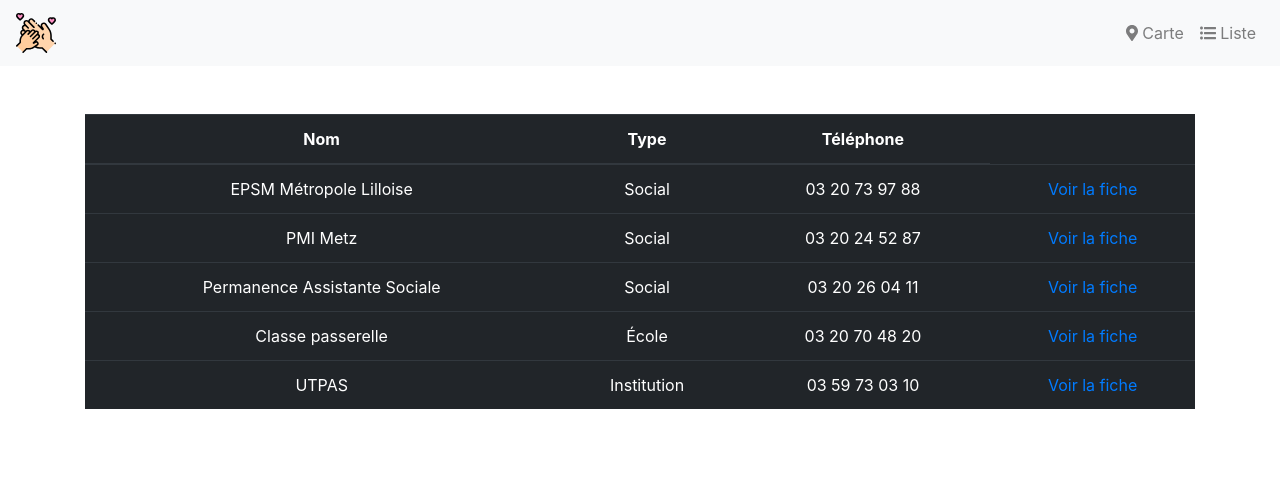
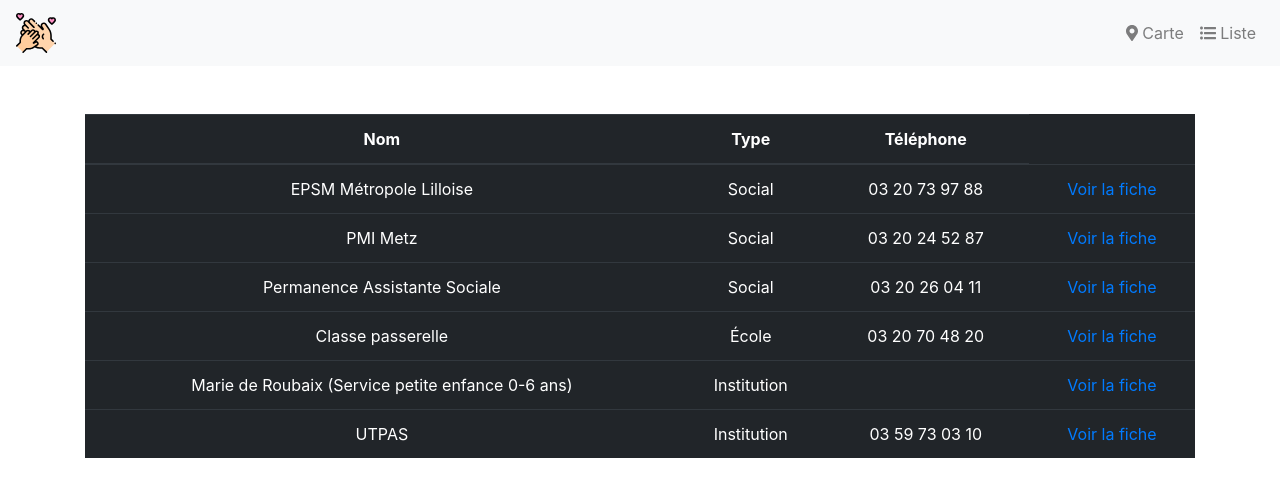
Before and after one commit to commissionparentalite/commissionparentalite.github.io, a Jekyll site: the page built from list.html, in a window 1280 px wide. Shown: the top 497 px of the page. Built offline with Jekyll 4.4.1, drawn with Linux system fonts in a browser that asks for light colours; nearby versions of some CDN libraries; some of the changed lines change nothing that is shown.

Commit message:
Update from Forestry.io - Updated marie-de-roubaix-service-petite-enfance-0-6-ans.md

```diff
--- a/_membres/marie-de-roubaix-service-petite-enfance-0-6-ans.md
+++ b/_membres/marie-de-roubaix-service-petite-enfance-0-6-ans.md
@@ -3,6 +3,25 @@
 layout: post
 desc: true
 date: 2018-09-10 13:22:58 +0000
-published: false
+name: Marie de Roubaix (Service petite enfance 0-6 ans)
+type: Institution
+rue: 10 rue du Château
+ville: Roubaix
+cp: 59100
+phone: ''
+image: ''
+logo: ''
+keywords: []
+contacts:
+- mail: d.cailliau@ville-roubaix.fr
+  name: Delphine Cailliau
 
 ---
+## Missions
+
+* Accompagnement du développement psychomoteur de l'enfant (prévention et dépistage)
+* Accompagnement des parents et de leurs fonctions parentales
+* Accompagnement des professionnels de la petite enfance
+* Travail avec les différents partenaires
+* Psychomotrisme
+* Atelier parents-enfants avec animatrice du Centre Social Echo (Catherine Idriss) le mardi au complexe sportif et le jeudi à l'école Alphonse Daudet après l'école
```
